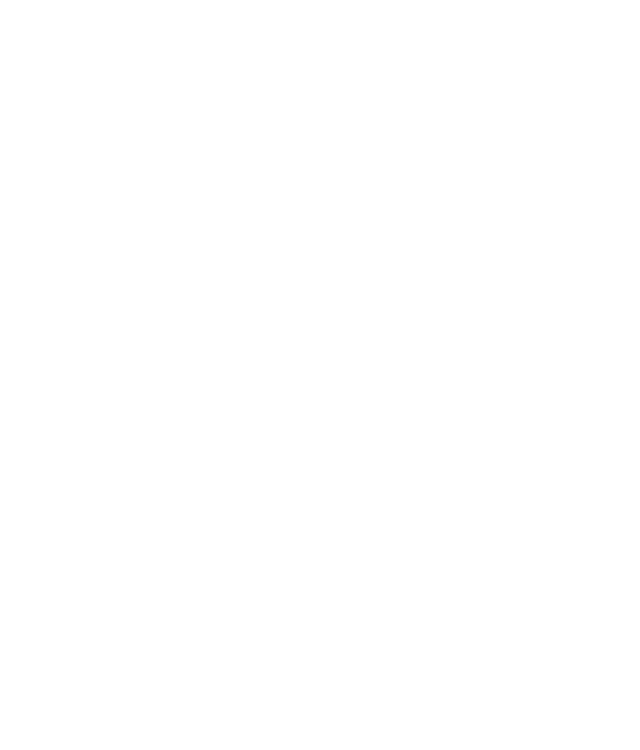
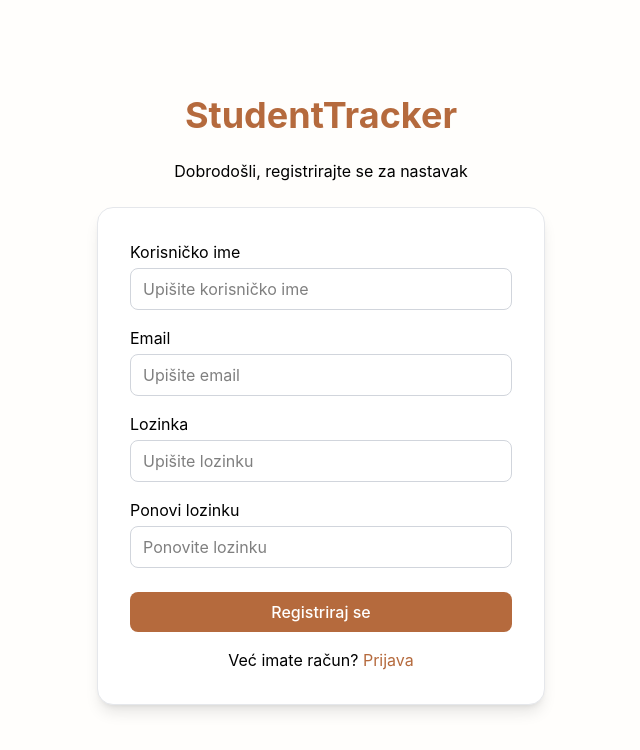
Before and after one commit to JT07616/StudentTracker-Frontend, a Vue app: page /register in a window 1280 px wide. Before the commit this address had no page. Shown: the top 750 px of the page, without its empty margins (319-959 px from the left). Built offline with nearby package versions, Linux system fonts and the light colour scheme; the HTML template or start-up script is replaced by a standard one.

Commit message:
povezana prijava i registracija s backendom

```diff
--- a/package.json
+++ b/package.json
@@ -12,6 +12,7 @@
   "dependencies": {
     "@tailwindcss/vite": "^4.3.1",
     "axios": "^1.18.0",
+    "lucide-vue-next": "^1.0.0",
     "pinia": "^3.0.4",
     "tailwindcss": "^4.3.1",
     "vue": "^3.5.38",
--- a/src/App.vue
+++ b/src/App.vue
@@ -3,5 +3,9 @@ import { RouterView } from "vue-router";
 </script>
 
 <template>
-  <RouterView />
+  <div class="flex min-h-screen bg-[#fffefc]">
+    <main class="flex-1 overflow-y-auto">
+      <RouterView />
+    </main>
+  </div>
 </template>
--- a/src/assets/main.css
+++ b/src/assets/main.css
@@ -1 +1,19 @@
 @import "tailwindcss";
+
+html,
+body,
+#app {
+  min-height: 100%;
+  margin: 0;
+}
+
+
+.btn {
+  @apply rounded-lg px-4 py-2 font-medium;
+}
+.btn-primary {
+  @apply bg-[#b56a3d] text-white hover:bg-[#a05c33];
+}
+.input {
+  @apply mt-1 w-full rounded-lg border border-gray-300 px-3 py-2 focus:border-[#b56a3d] focus:outline-none;
+}
--- a/src/router/index.js
+++ b/src/router/index.js
@@ -1,15 +1,22 @@
 import { createRouter, createWebHistory } from 'vue-router'
-import HomeView from '../views/HomeView.vue'
+import { useAuthStore } from '../stores/authStore.js'
+import Home from '../views/Home.vue'
+import Login from '../views/Login.vue'
+import Register from '../views/Register.vue'
 
 const router = createRouter({
   history: createWebHistory(import.meta.env.BASE_URL),
   routes: [
-    {
-      path: '/',
-      name: 'home',
-      component: HomeView,
-    },
+    { path: '/', name: 'home', component: Home, meta: { requiresAuth: true } },
+    { path: '/login', name: 'login', component: Login },
+    { path: '/register', name: 'register', component: Register },
   ],
 })
 
+router.beforeEach((to) => {
+  const authStore = useAuthStore()
+  if (to.meta.requiresAuth && !authStore.autoriziran) return '/login'
+  if ((to.name === 'login' || to.name === 'register') && authStore.autoriziran) return '/'
+})
+
 export default router
--- /dev/null
+++ b/src/services/api.js
@@ -0,0 +1,26 @@
+import axios from 'axios'
+
+const api = axios.create({
+  baseURL: 'http://localhost:3000',
+})
+
+api.interceptors.request.use((config) => {
+  const token = localStorage.getItem('jwt_token')
+  if (token) config.headers.Authorization = `Bearer ${token}`
+  return config
+})
+
+api.interceptors.response.use(
+  response => response,
+  error => {
+    if (error.response?.status === 401 && !error.config.url.includes('/auth/')) {
+      localStorage.removeItem('jwt_token')
+      localStorage.removeItem('korisnik')
+      window.location.href = '/login'
+    }
+    return Promise.reject(error)
+  },
+)
+
+
+export default api
--- /dev/null
+++ b/src/stores/authStore.js
@@ -0,0 +1,39 @@
+import { defineStore } from 'pinia'
+import { ref, computed } from 'vue'
+import api from '../services/api.js'
+
+export const useAuthStore = defineStore('auth', () => {
+  const korisnik = ref(JSON.parse(localStorage.getItem('korisnik')) || null)
+  // učitaj iz localStoragea pri pokretanju te će tako onda korisnik biti prijavljen i ako refresha
+  const token = ref(localStorage.getItem('jwt_token') || null)
+  const autoriziran = computed(() => !!token.value)
+
+  const login = async (podaci) => {
+    const { data } = await api.post('/auth/login', podaci)
+    token.value = data.jwt_token
+    korisnik.value = data.korisnik
+    localStorage.setItem('jwt_token', data.jwt_token)
+    localStorage.setItem('korisnik', JSON.stringify(data.korisnik))
+
+    return data
+  }
+
+  const register = async (podaci) => {
+    const { data } = await api.post('/auth/register', podaci)
+    token.value = data.jwt_token
+    korisnik.value = data.korisnik
+    localStorage.setItem('jwt_token', data.jwt_token)
+    localStorage.setItem('korisnik', JSON.stringify(data.korisnik))
+
+    return data
+  }
+
+  const logout = () => {
+    token.value = null
+    korisnik.value = null
+    localStorage.removeItem('jwt_token')
+    localStorage.removeItem('korisnik')
+  }
+
+  return { korisnik, token, autoriziran, login, register, logout }
+})
--- a/src/stores/counter.js
+++ /dev/null
@@ -1,12 +0,0 @@
-import { ref, computed } from 'vue'
-import { defineStore } from 'pinia'
-
-export const useCounterStore = defineStore('counter', () => {
-  const count = ref(0)
-  const doubleCount = computed(() => count.value * 2)
-  function increment() {
-    count.value++
-  }
-
-  return { count, doubleCount, increment }
-})
--- /dev/null
+++ b/src/views/Home.vue
@@ -0,0 +1,19 @@
+<script setup>
+import { useRouter } from 'vue-router'
+import { useAuthStore } from '../stores/authStore.js'
+
+const router = useRouter()
+const authStore = useAuthStore()
+
+const odjava = () => {
+  authStore.logout()
+  router.push('/login')
+}
+</script>
+
+<template>
+  <div class="p-8">
+    <h1 class="text-2xl font-bold">Pozdrav, {{ authStore.korisnik?.username }}!</h1>
+    <button @click="odjava" class="mt-4 rounded-lg bg-[#b56a3d] px-4 py-2 font-medium text-white hover:bg-[#a05c33]">Odjava</button>
+  </div>
+</template>
--- a/src/views/HomeView.vue
+++ /dev/null
@@ -1,8 +0,0 @@
-<script setup>
-</script>
-
-<template>
-  <main>
-    <h1 class="text-3xl font-bold">StudentTracker</h1>
-  </main>
-</template>
--- /dev/null
+++ b/src/views/Login.vue
@@ -0,0 +1,49 @@
+<script setup>
+import { ref } from "vue";
+import { useRouter } from "vue-router";
+import { useAuthStore } from "../stores/authStore.js";
+
+const router = useRouter();
+const authStore = useAuthStore();
+
+const email = ref("");
+const password = ref("");
+const obrada = ref(false);
+const greska = ref("");
+
+async function submitLogin() {
+  greska.value = "";
+  obrada.value = true;
+  try {
+    await authStore.login({ email: email.value, password: password.value });
+    router.push("/");
+  } catch (error) {
+    greska.value = error.response?.data?.errors?.[0]?.msg || error.response?.data?.message || "Pogrešan email ili lozinka";
+  } finally {
+    obrada.value = false;
+  }
+}
+</script>
+
+<template>
+  <div class="flex min-h-screen flex-col items-center justify-center px-4">
+    <h1 class="mb-6 text-4xl font-bold text-[#b56a3d]">StudentTracker</h1>
+     <p class="mb-6 text-center">Dobrodošli, prijavite se za nastavak</p>
+    <div class="w-full max-w-md rounded-2xl border border-gray-200 bg-white p-8 shadow-lg">
+      <form @submit.prevent="submitLogin" novalidate>
+
+        <label>Email</label>
+        <input v-model="email" type="email" placeholder="Upišite email" class="input" />
+
+        <label class="mt-4 block">Lozinka</label>
+        <input v-model="password" type="password" placeholder="Upišite lozinku" class="input" />
+
+        <p v-if="greska" class="mt-4 text-red-600">{{ greska }}</p>
+        <button type="submit" :disabled="obrada" class="btn btn-primary mt-6 w-full">Prijava</button>
+
+      </form>
+
+      <p class="mt-4 text-center">Nemate račun? <RouterLink to="/register" class="text-[#b56a3d]">Registracija</RouterLink></p>
+    </div>
+  </div>
+</template>
--- /dev/null
+++ b/src/views/Register.vue
@@ -0,0 +1,64 @@
+<script setup>
+import { ref } from 'vue'
+import { useRouter } from 'vue-router'
+import { useAuthStore } from '../stores/authStore.js'
+
+const router = useRouter()
+const authStore = useAuthStore()
+
+const username = ref('')
+const email = ref('')
+const password = ref('')
+const ponoviLozinku = ref('')
+const greska = ref('')
+const obrada = ref(false)
+
+async function submitRegister() {
+  greska.value = ''
+  if (password.value !== ponoviLozinku.value) {
+    greska.value = 'Lozinke se ne podudaraju'
+    return
+  }
+  obrada.value = true
+  try {
+    await authStore.register({
+      username: username.value,
+      email: email.value,
+      password: password.value,
+    })
+    router.push('/')
+  } catch (error) {
+    greska.value = error.response?.data?.errors?.[0]?.msg || error.response?.data?.message || 'Greška pri registraciji'
+  } finally {
+    obrada.value = false
+  }
+}
+</script>
+
+<template>
+  <div class="flex min-h-screen flex-col items-center justify-center px-4">
+    <h1 class="mb-6 text-4xl font-bold text-[#b56a3d]">StudentTracker</h1>
+    <p class="mb-6 text-center">Dobrodošli, registrirajte se za nastavak</p>
+
+    <div class="w-full max-w-md rounded-2xl border border-gray-200 bg-white p-8 shadow-lg">
+      <form @submit.prevent="submitRegister" novalidate>
+        <label>Korisničko ime</label>
+        <input v-model="username" type="text" placeholder="Upišite korisničko ime" class="input" />
+
+        <label class="mt-4 block">Email</label>
+        <input v-model="email" type="email" placeholder="Upišite email" class="input" />
+
+        <label class="mt-4 block">Lozinka</label>
+        <input v-model="password" type="password" placeholder="Upišite lozinku" class="input" />
+
+        <label class="mt-4 block">Ponovi lozinku</label>
+        <input v-model="ponoviLozinku" type="password" placeholder="Ponovite lozinku" class="input" />
+
+        <p v-if="greska" class="mt-4 text-red-600">{{ greska }}</p>
+
+        <button type="submit" :disabled="obrada" class="btn btn-primary mt-6 w-full">Registriraj se</button>
+      </form>
+      <p class="mt-4 text-center">Već imate račun? <RouterLink to="/login" class="text-[#b56a3d]">Prijava</RouterLink></p>
+    </div>
+  </div>
+</template>
```
Also changed, not shown: 1 other file (tests, documents, lock files or other folders).
